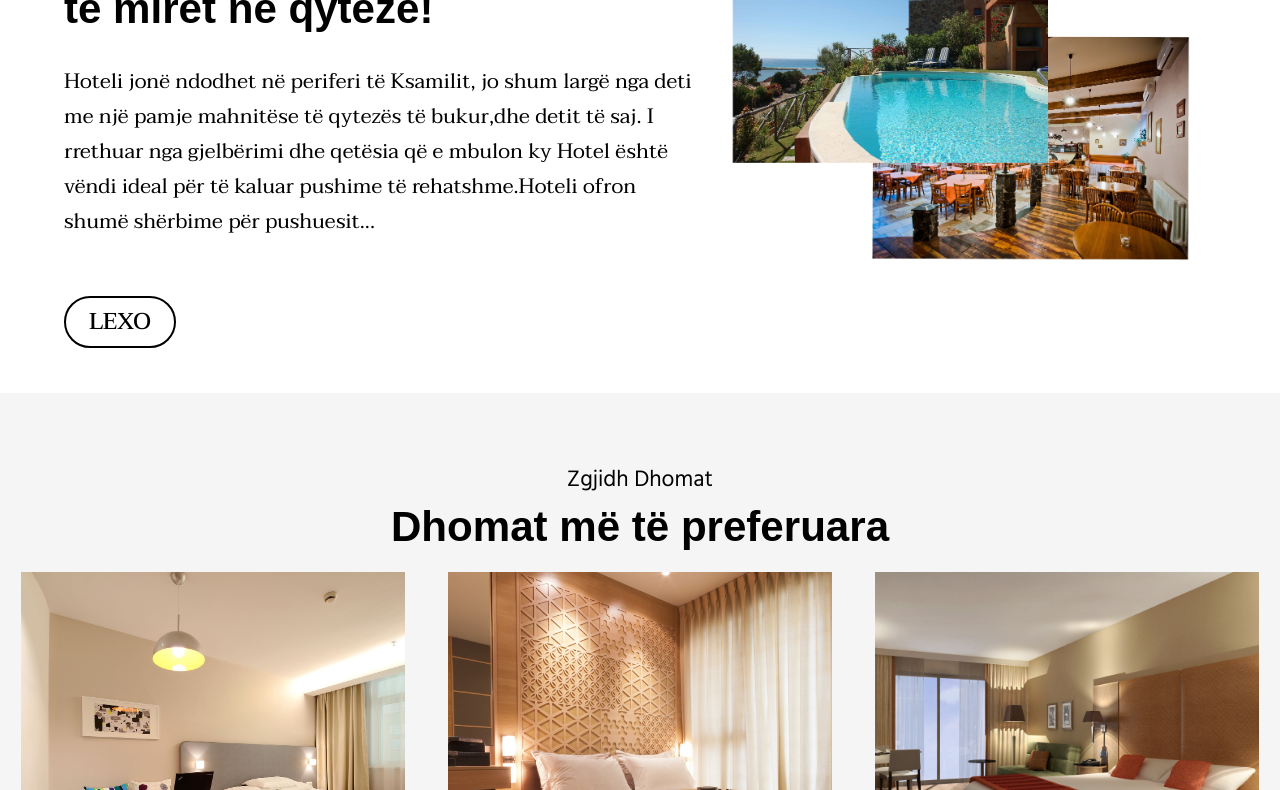
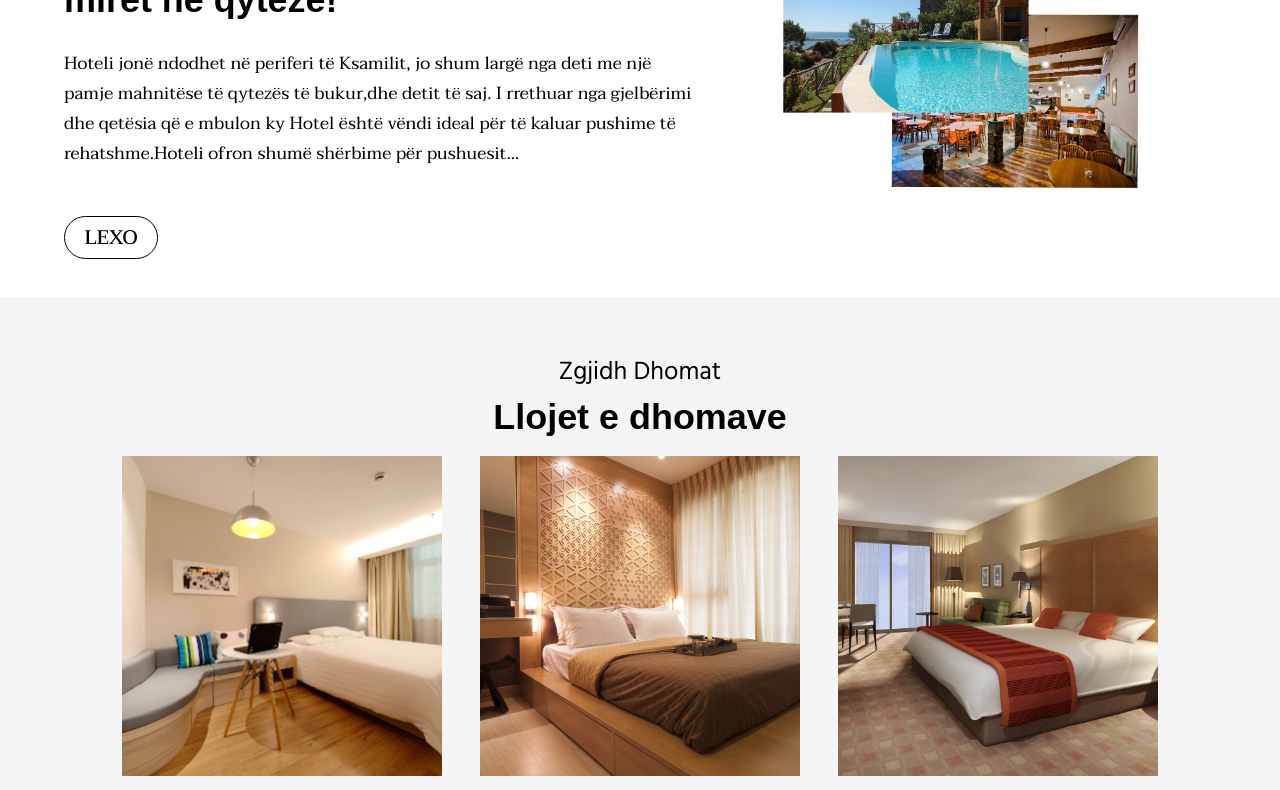
Before and after one commit to Flori1234657/Ks-Hotel, a website: page public/index.html in a window 1280 px wide. Shown: the part 802-1592 px from the top of the page. Drawn offline with Linux system fonts and the light colour scheme; a web font is replaced by a local one.

Commit message:
INSHAALLAH  PERFUNDOVA dizanjin statik gjeri 1800px

```diff
--- a/public/index.html
+++ b/public/index.html
@@ -99,7 +99,7 @@
       <section class="rooms-cont">
         <div class="rooms_txtDiv">
           <h3>Zgjidh Dhomat</h3>
-          <h1>Dhomat më të preferuara</h1>
+          <h1>Llojet e dhomave</h1>
         </div>
         <div class="rooms_imgDiv">
           <figure>
--- a/src/styles/sass/_var.scss
+++ b/src/styles/sass/_var.scss
@@ -70,19 +70,33 @@ $s_tab90-120: clamp(5.63rem, calc(0rem + 10vw), 7.5rem);
 $s_420-560: clamp(26.25rem, calc(0rem + 46.67vw), 35rem);
 //SIZE 1200-1800
 $s_PC10-20: clamp(0.63rem, calc(-0.62rem + 1.67vw), 1.25rem);
+$s_PC10-12: clamp(0.63rem, calc(0.38rem + 0.33vw), 0.75rem);
 $s_PC13-20: clamp(0.81rem, calc(-0.06rem + 1.17vw), 1.25rem);
+$s_PC13-15: clamp(0.81rem, calc(0.56rem + 0.33vw), 0.94rem);
 $s_PC14-19: clamp(0.88rem, calc(0.25rem + 0.83vw), 1.19rem);
+$s_PC14-17: clamp(0.88rem, calc(0.5rem + 0.5vw), 1.06rem);
+$s_PC15-17: clamp(0.94rem, calc(0.69rem + 0.33vw), 1.06rem);
 $s_PC16-21: clamp(1rem, calc(0.38rem + 0.83vw), 1.31rem);
+$s_PC17-21: clamp(1.06rem, calc(0.56rem + 0.67vw), 1.31rem);
+$s_PC18-21: clamp(1.13rem, calc(0.75rem + 0.5vw), 1.31rem);
 $s_PC18-26: clamp(1.13rem, calc(0.13rem + 1.33vw), 1.63rem);
+$s_PC19-23: clamp(1.19rem, calc(0.69rem + 0.67vw), 1.44rem);
+$s_PC20-24: clamp(1.25rem, calc(0.75rem + 0.67vw), 1.5rem);
 $s_PC20-26: clamp(1.25rem, calc(0.5rem + 1vw), 1.63rem);
 $s_PC20-27: clamp(1.25rem, calc(0.38rem + 1.17vw), 1.69rem);
 $s_PC20-30: clamp(1.25rem, calc(0rem + 1.67vw), 1.88rem);
 $s_PC22-28: clamp(1.38rem, calc(0.63rem + 1vw), 1.75rem);
+$s_PC22-26: clamp(1.38rem, calc(0.63rem + 1vw), 1.75rem);
+$s_PC23-27: clamp(1.44rem, calc(0.94rem + 0.67vw), 1.69rem);
 $s_PC25-35: clamp(1.56rem, calc(0.31rem + 1.67vw), 2.19rem);
+$s_PC25-29: clamp(1.56rem, calc(1.06rem + 0.67vw), 1.81rem);
 $s_PC30-40: clamp(1.88rem, calc(0.63rem + 1.67vw), 2.5rem);
+$s_PC35-42: clamp(2.19rem, calc(1.31rem + 1.17vw), 2.63rem);
 $s_PC40-55: clamp(2.5rem, calc(0.63rem + 2.5vw), 3.44rem);
+$s_PC50-80: clamp(3.13rem, calc(-0.62rem + 5vw), 5rem);
 $s_PC60-90: clamp(3.75rem, calc(0rem + 5vw), 5.63rem);
-$s_PC65-95: clamp(4.06rem, calc(0.31rem + 5vw), 5.94rem);
+$s_PC65-90: clamp(4.06rem, calc(0.94rem + 4.17vw), 5.63rem);
+$s_PC75-90: clamp(4.69rem, calc(2.81rem + 2.5vw), 5.63rem);
 $s_PC80-100: clamp(4.06rem, calc(0.31rem + 5vw), 5.94rem);
 $s_PC80-110: clamp(5rem, calc(1.25rem + 5vw), 6.88rem);
 $s_PC80-116: clamp(5rem, calc(0.5rem + 6vw), 7.25rem);
--- a/src/styles/sass/mediaQuery/_pcscreen.scss
+++ b/src/styles/sass/mediaQuery/_pcscreen.scss
@@ -52,11 +52,13 @@
     .main-section {
       margin-top: var.$s_PC60-90; //60px
       h1 {
-        font-size: var.$s_PC65-95;
+        font-size: var.$s_PC75-90;
+        text-shadow: none;
       }
       p {
-        font-size: var.$s_PC20-26;
-        width: 70%;
+        font-size: var.$s_PC20-24;
+        width: 50%;
+        text-shadow: none;
       }
     }
     form {
@@ -106,14 +108,14 @@
       margin-top: var.$s_PC120-180;
       article {
         h1 {
-          font-size: var.$s_PC40-55;
+          font-size: var.$s_PC35-42;
           padding-top: 0;
         }
         p {
-          font-size: var.$s_PC20-26;
+          font-size: var.$s_PC17-21;
         }
         button {
-          font-size: var.$s_PC22-28;
+          font-size: var.$s_PC19-23;
         }
       }
       div {
@@ -121,44 +123,45 @@
         order: 2;
         align-self: flex-start;
         img {
-          width: 90%;
+          width: 70%;
           margin-top: 0;
         }
       }
     }
     .rooms-cont {
       .rooms_txtDiv {
-        margin-top: var.$s_PC80-100; //80px
+        margin-top: var.$s_PC50-80;
         h1 {
-          font-size: var.$s_PC40-55;
+          font-size: var.$s_PC35-42;
         }
         h3 {
-          font-size: var.$s_PC22-28;
+          font-size: var.$s_PC25-29;
         }
       }
       .rooms_imgDiv {
-        margin-bottom: var.$s_PC80-100; //80px
-
+        margin-bottom: var.$s_PC50-80;
+        justify-content: center;
+        gap: 3%;
         figure {
-          width: 30%;
+          width: 25%;
           .img {
             .rooms_info {
               .txt_btn {
                 aspect-ratio: 1;
                 .rms_info_text {
                   h1 {
-                    font-size: var.$s_PC25-35;
+                    font-size: var.$s_PC25-29;
                   }
                   p {
-                    font-size: var.$s_PC13-20;
+                    font-size: var.$s_PC13-15;
                   }
                   h3 {
-                    font-size: var.$s_PC20-27;
+                    font-size: var.$s_PC18-21;
                   }
                 }
                 .btn_div {
                   button {
-                    font-size: var.$s_PC18-26;
+                    font-size: var.$s_PC18-21;
                   }
                 }
               }
@@ -169,32 +172,35 @@
     }
     .sherbimet-cont {
       .sherbimet_text {
-        margin-top: var.$s_PC80-100;
+        margin-top: var.$s_PC50-80;
         h1 {
-          font-size: var.$s_PC40-55;
+          font-size: var.$s_PC35-42;
         }
         h3 {
-          font-size: var.$s_PC22-28;
+          font-size: var.$s_PC25-29;
         }
       }
       .sherbimet_info {
+        > img {
+          width: 35vw;
+        }
         .sherbimet_detail {
           margin-left: var.$s_PC20-26;
           button {
-            font-size: var.$s_PC16-21;
-            width: var.$s_PC80-110;
+            font-size: var.$s_PC10-12;
+            width: var.$s_PC65-90;
           }
           h1 {
-            font-size: var.$s_PC22-28;
+            font-size: var.$s_PC19-23;
           }
           p {
-            font-size: var.$s_PC14-19;
-            margin-left: 2.3em;
+            font-size: var.$s_PC14-17;
+            margin-left: 2.1em;
           }
         }
       }
       .sherbimet_number_info {
-        margin-top: var.$s_PC80-100;
+        margin-top: var.$s_PC50-80;
         section {
           div:first-child {
             margin-top: var.$s_PC40-55;
@@ -203,34 +209,38 @@
             width: 23%;
             margin: var.$s_PC40-55 0;
             h1 {
-              font-size: var.$s_PC40-55;
+              font-size: var.$s_PC35-42;
             }
             p {
-              font-size: var.$s_PC30-40;
+              font-size: var.$s_PC25-29;
             }
           }
         }
       }
     }
     .caruselCont {
-      margin-top: var.$s_PC80-100;
+      margin-top: var.$s_PC50-80;
       .carusel_title {
         h1 {
-          font-size: var.$s_PC40-55;
+          font-size: var.$s_PC35-42;
         }
         h3 {
           margin-top: 0;
-          font-size: var.$s_PC22-28;
+          font-size: var.$s_PC25-29;
         }
       }
       .imazhet-tab-mode {
+        justify-content: center;
+        gap: 3%;
         img {
+          width: 20%;
+
           margin-bottom: var.$s_PC30-40;
         }
       }
     }
     .cmimi-cont {
-      padding: var.$s_PC80-100 0 var.$s_PC80-116 0;
+      padding: var.$s_PC50-80 0 var.$s_PC50-80 0;
       .cmimi_txt {
         h1 {
           font-size: var.$s_PC40-55;
@@ -242,21 +252,23 @@
       }
       .cmimi_cards {
         .card_cont {
+          width: 25%;
           div:first-child {
             h2 {
-              font-size: var.$s_PC30-40;
+              font-size: var.$s_PC25-29;
             }
             h4 {
-              font-size: var.$s_PC20-26;
+              font-size: var.$s_PC17-21;
             }
           }
           div:last-child {
             h1 {
-              font-size: var.$s_PC30-40;
+              font-size: var.$s_PC23-27;
             }
             button {
               @include mixs.button(
-                $fs: var.$s_PC22-28,
+                $fs: var.$s_PC22-26,
+
                 $fem: 0.2em 2em,
                 $fmar: 0 0 1.5em 0,
                 $f-bcl: black,
@@ -268,30 +280,43 @@
         }
       }
     }
+    .trustedus {
+      img {
+        width: 15%;
+      }
+    }
   }
 }
 
 @mixin pcFooter {
   @include mixs.for-size(desktop-up) {
-    margin-top: var.$s_PC80-100;
+    margin-top: var.$s_PC50-80;
     .fot_dvup {
+      justify-content: flex-start;
+      gap: 3%;
       .location,
       .foot_nav,
       .more_links,
       .social {
-        width: 22%;
+        width: auto;
         h1 {
-          font-size: var.$s_PC30-40;
+          font-size: var.$s_PC25-29;
         }
       }
       .location {
+        width: 22%;
+        margin-left: var.$s_PC13-15;
+      }
+      .location {
         p {
-          font-size: var.$s_PC20-30;
+          font-size: var.$s_PC15-17;
+          cursor: pointer;
         }
         h3 {
-          font-size: var.$s_PC18-26;
+          font-size: var.$s_PC15-17;
+          cursor: pointer;
           svg {
-            width: var.$s_PC30-40;
+            width: var.$s_PC15-17;
           }
         }
       }
@@ -299,22 +324,24 @@
       .more_links {
         ul {
           li {
-            font-size: var.$s_PC20-30;
+            font-size: var.$s_PC15-17;
+            cursor: pointer;
           }
         }
       }
       .social {
         .social_ikons {
           svg {
-            width: var.$s_PC30-40;
+            width: var.$s_PC22-26;
+            cursor: pointer;
           }
         }
       }
     }
     .foot_dvdown {
-      margin-top: var.$s_PC30-40;
+      margin-top: var.$s_PC50-80;
       h3 {
-        font-size: var.$s_PC30-40;
+        font-size: var.$s_PC15-17;
       }
     }
   }
```
Also changed, not shown: src/images/gallery/gallery3.jpg, src/images/gallery/gallery4.jpg (added), src/styles/css/index.css, 2 other files.
